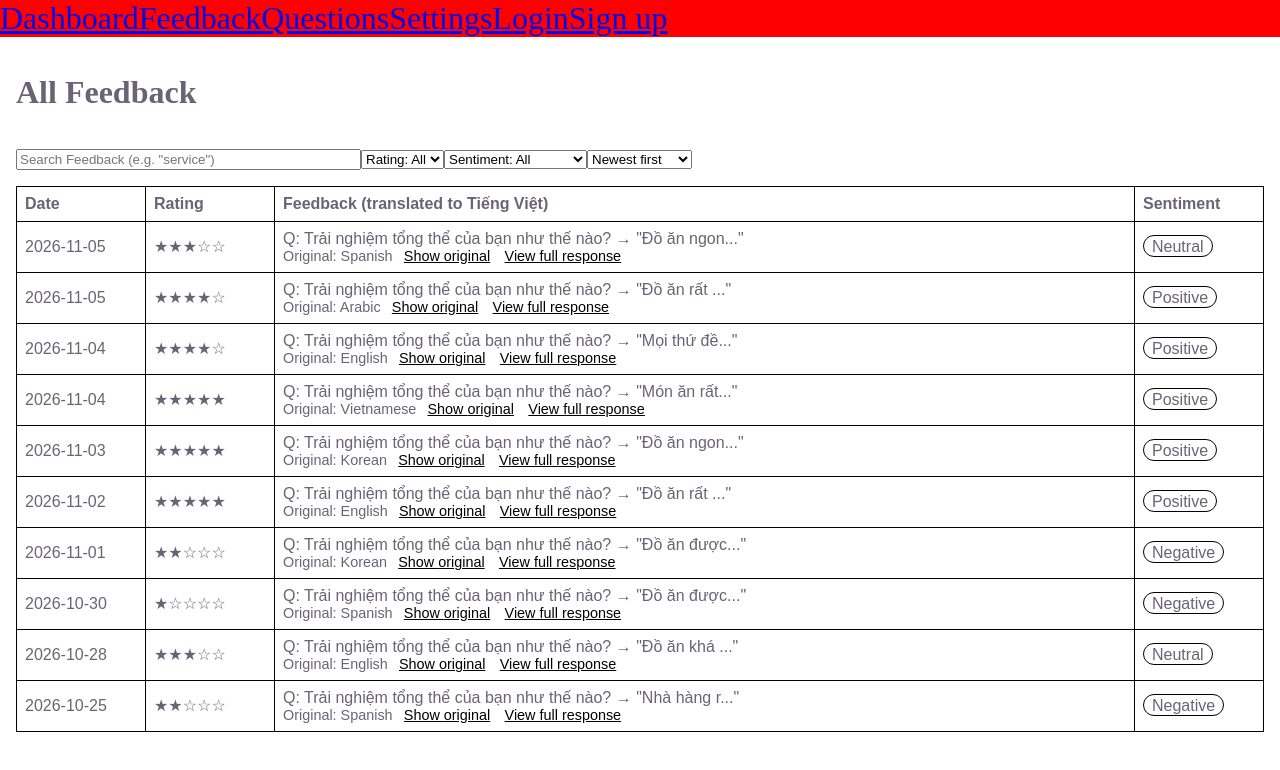
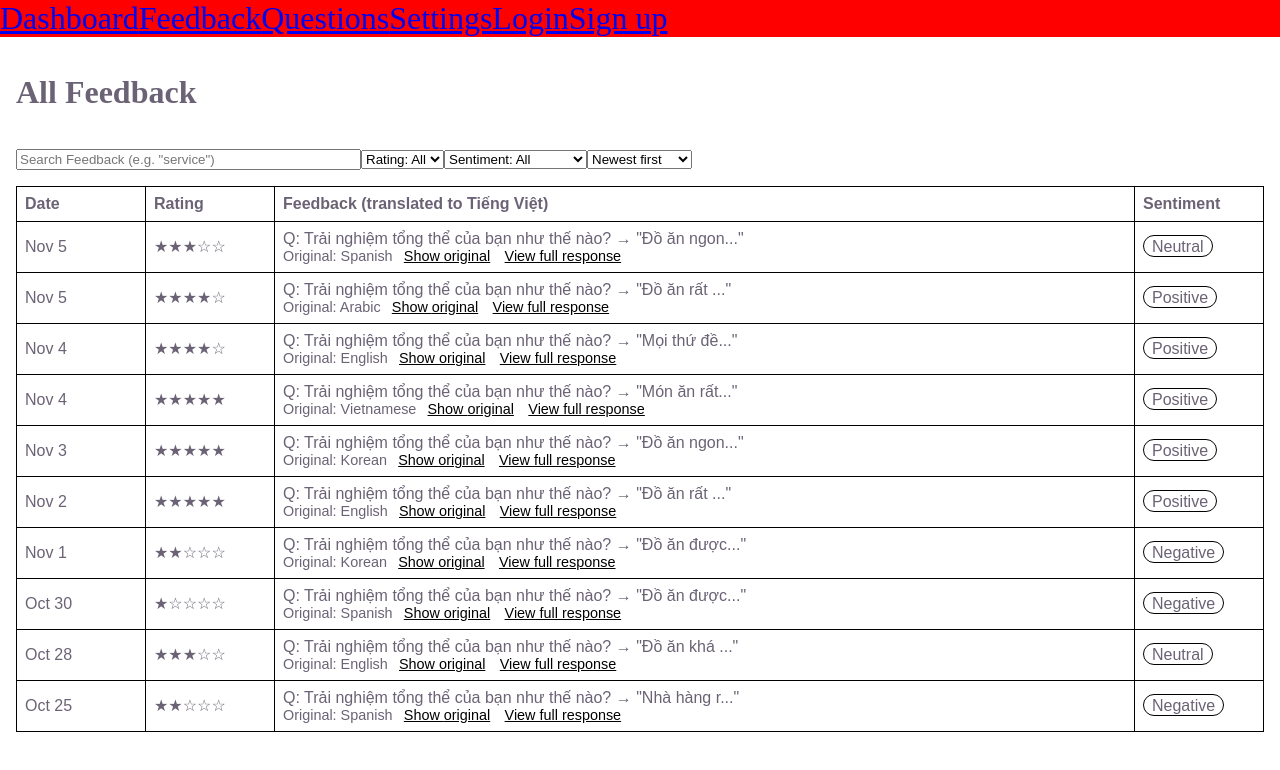
Before and after one commit to INFO-442/INFO442-Project, a React (Vite) app in the folder frontend/: page /feedback in a window 1280 px wide. Shown: the top 770 px of the page. Built offline with nearby package versions, Linux system fonts and the light colour scheme.

Commit message:
Added full response popup rudimentary design

```diff
--- a/frontend/src/pages/Feedback/Feedback.jsx
+++ b/frontend/src/pages/Feedback/Feedback.jsx
@@ -2,6 +2,14 @@ import feedbackCSS from './Feedback.module.css'
 import { useState } from 'react'
 
 import { mockData } from './Feedback.mockdata.js'
+
+const stars = {
+    5: "★★★★★",
+    4: "★★★★☆",
+    3: "★★★☆☆",
+    2: "★★☆☆☆",
+    1: "★☆☆☆☆",
+  }
 
 function FeedbackPage() {
 
@@ -11,6 +19,8 @@ function FeedbackPage() {
     high: (a, b) => b.Rating - a.Rating,
     low: (a, b) => a.Rating - b.Rating,
   }
+
+  const [fullFeedback, setFullFeedback] = useState(null);
 
   const [sort, setSort] = useState("new");
   const [rating, setRating] = useState("");
@@ -33,9 +43,7 @@ function FeedbackPage() {
     filtered = filtered.filter(f =>
       f.Responses.some(response =>
         response.Translated.toLocaleLowerCase().includes(search.toLocaleLowerCase())
-      )
-    );
-  }
+  ));}
   const sorted = [...filtered].sort(sortFuncs[sort])
 
   return (
@@ -49,25 +57,25 @@ function FeedbackPage() {
           <th className={feedbackCSS.wideColumn} >Feedback (translated to Tiếng Việt)</th>
           <th>Sentiment</th>
         </tr>
-        {sorted.length > 0 && sorted.map((feedback) => ( <TableRow key={feedback.id} feedback={feedback}/> ))}
+        {sorted.length > 0 && sorted.map((feedback) =>
+          (<TableRow key={feedback.id} feedback={feedback} setFullFeedback={setFullFeedback} /> )
+        )}
       </table>
       {sorted.length == 0 && <div className={feedbackCSS.noFeedback}>
         <span>No feedback matches your filters. </span>
         <button onClick={clearFilters}>Clear filters</button>
       </div> }
-      <dialog id="full-response">
-        <p>This dialog was opened using an invoker command.</p>
-        <button commandfor="full-response" command="close">Close</button>
-      </dialog>
+      {(fullFeedback && <FullResponse feedback={fullFeedback}/>)}
     </div>
   )
 }
 
 function Filters({search, rating, sentiment, sort, setSearch, setRating, setSentiment, setSort}) {
   return <div className={feedbackCSS.filterDiv}>
-        <input value={search} type="text" id="search" name="search" required minlength="2" size="40"
-        placeholder='Search Feedback (e.g. "service")' onChange={(e) => setSearch(e.target.value.toLocaleLowerCase())}/>
-        <select value={rating} name="rating" id="rating" onChange={(e) => setRating(e.target.value)}>
+        <input value={search} type="text" required minlength="2" size="40"
+        placeholder='Search Feedback (e.g. "service")' onChange={(e) =>
+        setSearch(e.target.value.toLocaleLowerCase())}/>
+        <select value={rating} onChange={(e) => setRating(e.target.value)}>
           <option value="">Rating: All</option>
           <option value="5">Rating: 5</option>
           <option value="4">Rating: 4</option>
@@ -75,13 +83,13 @@ function Filters({search, rating, sentiment, sort, setSearch, setRating, setSent
           <option value="2">Rating: 2</option>
           <option value="1">Rating: 1</option>
         </select>
-        <select value={sentiment} name="sentiment" id="sentiment" onChange={(e) => setSentiment(e.target.value)}>
+        <select value={sentiment} onChange={(e) => setSentiment(e.target.value)}>
           <option value="">Sentiment: All</option>
           <option value="Positive">Sentiment: Positive</option>
           <option value="Neutral">Sentiment: Neutral</option>
           <option value="Negative">Sentiment: Negative</option>
         </select>
-        <select value={sort} name="sort" id="sort" onChange={(e) => setSort(e.target.value)}>
+        <select value={sort} onChange={(e) => setSort(e.target.value)}>
           <option value="new">Newest first</option>
           <option value="old">Oldest first</option>
           <option value="high">Highest rating</option>
@@ -90,24 +98,19 @@ function Filters({search, rating, sentiment, sort, setSearch, setRating, setSent
       </div>
 }
 
-function TableRow({ feedback }) {
-  const stars = {
-    5: "★★★★★",
-    4: "★★★★☆",
-    3: "★★★☆☆",
-    2: "★★☆☆☆",
-    1: "★☆☆☆☆",
-  }
+function TableRow({ feedback, setFullFeedback }) {
   return <tr>
-    <td>{feedback.Date}</td>
+    <td>{new Date(feedback.Date).toLocaleString("en-US", { month: "short", day: "numeric"})}</td>
     <td>{stars[feedback.Rating]}</td>
-    <td><Feedback response={feedback.Responses[0]} language={feedback.Language} /></td>
+    <td><Feedback setFullFeedback={setFullFeedback} feedback={feedback} /></td>
     <td><span className={feedbackCSS.sentiment}>{feedback.Sentiment}</span></td>
   </tr>
 }
 
-function Feedback({ response, language }) {
+function Feedback({ setFullFeedback, feedback }) {
   const [translated, setTranslated] = useState(true);
+  const response = feedback.Responses[0];
+  const language = feedback.Language;
 
   return <>
       <span>Q: {translated ? response.Question_Translated : response.Question_Native} →
@@ -115,10 +118,34 @@ function Feedback({ response, language }) {
       <div className={feedbackCSS.feedbackUnder}>
         <span>Original: {language} </span>
         <button onClick={() => setTranslated(!translated)} >Show {translated ? "original" : "translated"}</button>
-        <button command="show-modal" commandfor="full-response">View full response</button>
+        <button onClick={() => setFullFeedback(feedback)} command="show-modal" commandfor="full-response">View full response</button>
       </div>
   </>
 }
 
+function FullResponse({ feedback }) {
+  const dateText = new Date(feedback.Date).toLocaleString("en-US", {
+          month: "short", day: "numeric",
+          hour: "numeric", minute: "2-digit" })
+  return <dialog id="full-response" className={feedbackCSS.fullResponse}>
+        <div>
+          <h3>Response · {dateText}</h3>
+          <button commandfor="full-response" command="close">✕</button>
+        </div>
+        <div className={feedbackCSS.subheader}>
+          <span className={feedbackCSS.rating}>{stars[feedback.Rating]}</span>
+          <span className={feedbackCSS.sentiment}>{feedback.Sentiment}</span>
+          {(feedback.voice && <span className={feedbackCSS.sentiment}>Submitted by voice</span>)}
+        </div>
+        <div className={feedbackCSS.grid}>
+          <h4>Questions</h4>
+          <h4>Answers</h4>
+          {feedback.Responses.map((response, i) =>
+            (<><p>{response.Question_Translated}</p><p>{response.Translated}</p></> )
+          )}
+        </div>
+      </dialog>
+}
+
 
 export default FeedbackPage
--- a/frontend/src/pages/Feedback/Feedback.mockdata.js
+++ b/frontend/src/pages/Feedback/Feedback.mockdata.js
@@ -3,7 +3,8 @@ export const mockData = [
     Feedback_ID: 105,
     Business_ID: 1,
     Language: "English",
-    Date: "2026-11-02",
+    Date: "2026-11-02T14:32:00",
+    voice: true,
     Rating: 5,
     Sentiment: "Positive",
     Responses: [
@@ -37,7 +38,8 @@ export const mockData = [
     Feedback_ID: 106,
     Business_ID: 1,
     Language: "Spanish",
-    Date: "2026-11-05",
+    Date: "2026-11-05T18:47:00",
+    voice: false,
     Rating: 3,
     Sentiment: "Neutral",
     Responses: [
@@ -71,7 +73,8 @@ export const mockData = [
     Feedback_ID: 107,
     Business_ID: 1,
     Language: "Korean",
-    Date: "2026-11-01",
+    Date: "2026-11-01T12:15:00",
+    voice: true,
     Rating: 2,
     Sentiment: "Negative",
     Responses: [
@@ -105,7 +108,8 @@ export const mockData = [
     Feedback_ID: 108,
     Business_ID: 1,
     Language: "English",
-    Date: "2026-11-04",
+    Date: "2026-11-04T19:06:00",
+    voice: false,
     Rating: 4,
     Sentiment: "Positive",
     Responses: [
@@ -139,7 +143,8 @@ export const mockData = [
     Feedback_ID: 109,
     Business_ID: 1,
     Language: "Spanish",
-    Date: "2026-10-30",
+    Date: "2026-10-30T20:21:00",
+    voice: false,
     Rating: 1,
     Sentiment: "Negative",
     Responses: [
@@ -173,7 +178,8 @@ export const mockData = [
     Feedback_ID: 110,
     Business_ID: 1,
     Language: "Korean",
-    Date: "2026-11-03",
+    Date: "2026-11-03T13:54:00",
+    voice: true,
     Rating: 5,
     Sentiment: "Positive",
     Responses: [
@@ -207,7 +213,8 @@ export const mockData = [
     Feedback_ID: 111,
     Business_ID: 1,
     Language: "English",
-    Date: "2026-10-28",
+    Date: "2026-10-28T17:38:00",
+    voice: false,
     Rating: 3,
     Sentiment: "Neutral",
     Responses: [
@@ -241,7 +248,8 @@ export const mockData = [
     Feedback_ID: 112,
     Business_ID: 1,
     Language: "Arabic",
-    Date: "2026-11-05",
+    Date: "2026-11-05T11:09:00",
+    voice: true,
     Rating: 4,
     Sentiment: "Positive",
     Responses: [
@@ -275,7 +283,8 @@ export const mockData = [
     Feedback_ID: 113,
     Business_ID: 1,
     Language: "Spanish",
-    Date: "2026-10-25",
+    Date: "2026-10-25T16:42:00",
+    voice: false,
     Rating: 2,
     Sentiment: "Negative",
     Responses: [
@@ -309,7 +318,8 @@ export const mockData = [
     Feedback_ID: 114,
     Business_ID: 1,
     Language: "Vietnamese",
-    Date: "2026-11-04",
+    Date: "2026-11-04T15:27:00",
+    voice: true,
     Rating: 5,
     Sentiment: "Positive",
     Responses: [
--- a/frontend/src/pages/Feedback/Feedback.module.css
+++ b/frontend/src/pages/Feedback/Feedback.module.css
@@ -51,3 +51,55 @@
 .noFeedback {
   margin: 1em 0.5em;
 }
+
+.fullResponse {
+  width: 30em;
+  border: solid black 2px;
+  border-radius: 10px;
+  padding: 1em;
+}
+.fullResponse::backdrop {
+  background: rgba(0, 0, 0, 0.5);
+}
+.fullResponse h3 {
+  margin: 0;
+}
+.fullResponse button {
+  background: none;
+  border: none;
+  padding: 0;
+  cursor: pointer;
+  font: inherit;
+  margin: 0 0 0 auto;
+}
+.fullResponse div:first-of-type {
+  display: flex;
+  flex-direction: row;
+  align-items: center;
+}
+.fullResponse div {
+  margin-bottom: 0.8em;
+}
+.fullResponse .subheader span {
+  margin-right: 1em;
+}
+.fullResponse .subheader span.rating {
+  margin-right: 3em;
+  font-size: 16pt;
+}
+.fullResponse > .grid {
+  display: grid;
+  grid-template-columns: repeat(2, 1fr);
+  grid-auto-rows: auto;
+  column-gap: 1em;
+  row-gap: 0.2em;
+}
+.fullResponse > .grid h4 {
+  margin: 0;
+}
+.fullResponse > .grid p {
+  margin: 0 0 1em 0;
+  padding: 1em;
+  border: solid black 2px;
+  border-radius: 10px;
+}
```
